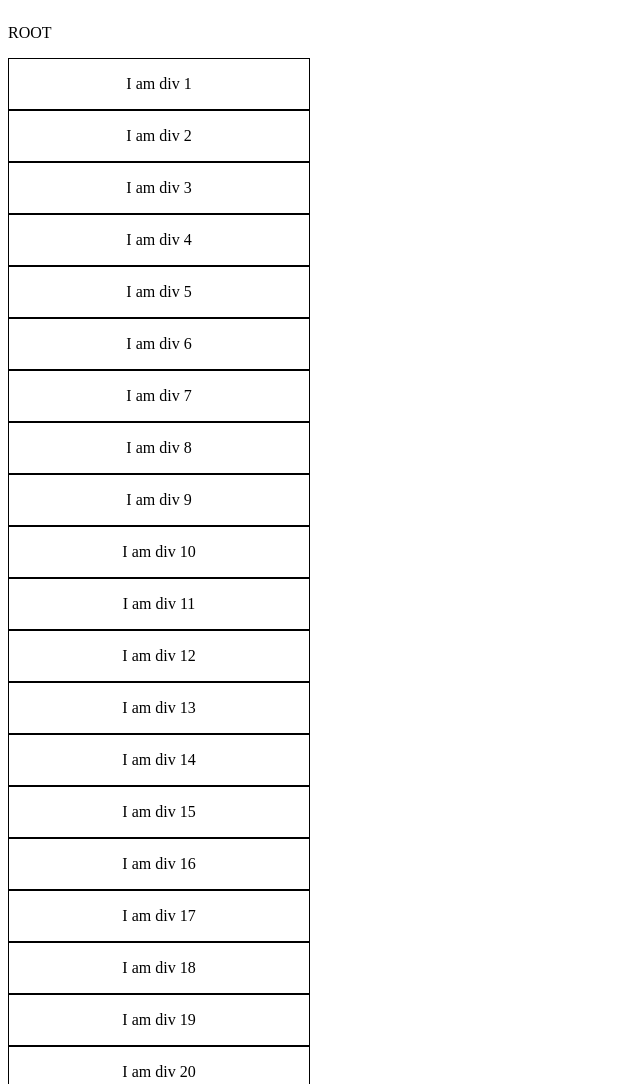
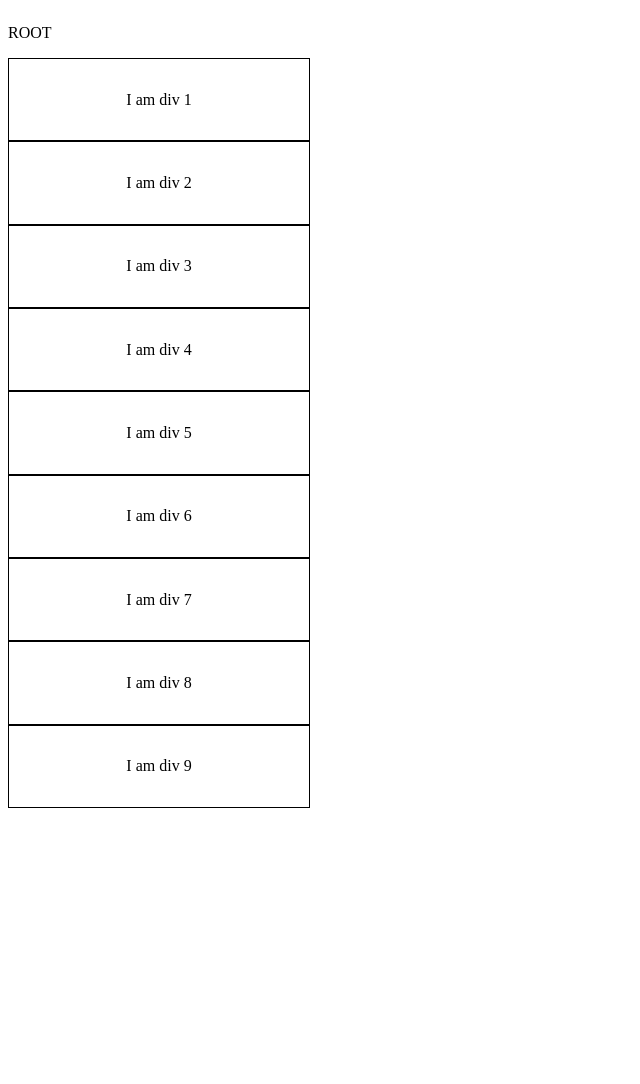
Before and after one commit to VPagent/test-task-js, a website: page index.html in a window 1280 px wide. Shown: the top 1084 px of the page, without its empty margins (0-640 px from the left). After the commit the page ends 816 px from the top, so only its background shows below. Drawn offline with Linux system fonts and the light colour scheme.

Commit message:
delete js files

```diff
--- a/index.html
+++ b/index.html
@@ -9,5 +9,92 @@
   <body>
     <div id="root"><p>ROOT</p></div>
   </body>
-  <script src="./js/index.js" type="module"></script>
+  <script>
+    const divData = [
+      {
+        name: "div",
+      },
+      {
+        name: "div",
+      },
+      {
+        name: "div",
+      },
+      {
+        name: "div",
+      },
+      {
+        name: "div",
+      },
+      {
+        name: "div",
+      },
+      {
+        name: "div",
+      },
+      {
+        name: "div",
+      },
+      {
+        name: "div",
+      },
+    ];
+
+    const root = document.getElementById("root");
+
+    let newData = divData.map((item, index) => {
+      item.id = index + 1;
+      item.name = index + 1;
+
+      return item;
+    });
+
+    const addMarkup = (array) => {
+      const markup = array
+        .map((item) => {
+          return `<div class="block" id=${item.id}><p id=${item.id}> I am div ${item.name}</p></div>`;
+        })
+        .join("");
+
+      root.insertAdjacentHTML("beforeend", markup);
+
+      return markup;
+    };
+
+    addMarkup(newData);
+
+    const handleClickOnDiv = (event) => {
+      if (!event.target.id || event.target.id === "root") {
+        return;
+      }
+
+      const currentId = Number(event.target.id);
+      const currIndex = newData.findIndex((item) => item.id === currentId);
+
+      const inspect = currIndex === currentId - 1;
+      if (inspect) {
+        const currentObject = newData.find((item) => item.id === currentId);
+
+        const nextData = newData.filter((item) => item.id !== currentId);
+        nextData.unshift(currentObject);
+        newData = nextData;
+        root.innerHTML = "";
+
+        addMarkup(newData);
+        return;
+      } else {
+        const currentObject = newData.find((item) => item.id === currentId);
+        const nextData = newData.filter((item) => item.id !== currentId);
+
+        const targetPosition = currentId - 1;
+
+        nextData.splice(targetPosition, 0, currentObject);
+        newData = nextData;
+        root.innerHTML = "";
+        addMarkup(newData);
+      }
+    };
+
+    root.addEventListener("click", handleClickOnDiv);
+  </script>
 </html>
--- a/js/data.js
+++ /dev/null
@@ -1,91 +0,0 @@
-// import nanoid from "nanoid";
-
-export const divData = [
-  {
-    name: "div",
-  },
-  {
-    name: "div",
-  },
-  {
-    name: "div",
-  },
-  {
-    name: "div",
-  },
-  {
-    name: "div",
-  },
-  {
-    name: "div",
-  },
-  {
-    name: "div",
-  },
-  {
-    name: "div",
-  },
-  {
-    name: "div",
-  },
-  {
-    name: "div",
-  },
-  {
-    name: "div",
-  },
-  {
-    name: "div",
-  },
-  {
-    name: "div",
-  },
-  {
-    name: "div",
-  },
-  {
-    name: "div",
-  },
-  {
-    name: "div",
-  },
-  {
-    name: "div",
-  },
-  {
-    name: "div",
-  },
-  {
-    name: "div",
-  },
-  {
-    name: "div",
-  },
-  {
-    name: "div",
-  },
-  {
-    name: "div",
-  },
-  {
-    name: "div",
-  },
-  {
-    name: "div",
-  },
-  {
-    name: "div",
-  },
-  {
-    name: "div",
-  },
-  {
-    name: "div",
-  },
-  {
-    name: "div",
-  },
-  {
-    name: "div",
-  },
-];
--- a/js/index.js
+++ /dev/null
@@ -1,55 +0,0 @@
-import { divData } from "./data.js";
-
-const root = document.getElementById("root");
-
-let newData = divData.map((item, index) => {
-  item.id = index + 1;
-  item.name = index + 1;
-
-  return item;
-});
-
-const addMarkup = (array) => {
-  console.log("array", array);
-  const markup = array
-    .map((item) => {
-      return `<div class="block" id=${item.id}><p id=${item.id}> I am div ${item.name}</p></div>`;
-    })
-    .join("");
-
-  root.insertAdjacentHTML("beforeend", markup);
-
-  return markup;
-};
-
-addMarkup(newData);
-
-const handleClickOnDiv = (event) => {
-  const currentId = Number(event.target.id);
-  const currIndex = newData.findIndex((item) => item.id === currentId);
-
-  const inspect = currIndex === currentId - 1;
-  if (inspect) {
-    const currentObject = newData.find((item) => item.id === currentId);
-
-    const nextData = newData.filter((item) => item.id !== currentId);
-    nextData.unshift(currentObject);
-    newData = nextData;
-    root.innerHTML = "";
-
-    addMarkup(newData);
-    return;
-  } else {
-    const currentObject = newData.find((item) => item.id === currentId);
-    const nextData = newData.filter((item) => item.id !== currentId);
-
-    const targetPosition = currentId - 1;
-
-    nextData.splice(targetPosition, 0, currentObject);
-    newData = nextData;
-    root.innerHTML = "";
-    addMarkup(newData);
-  }
-};
-
-root.addEventListener("click", handleClickOnDiv);
```
